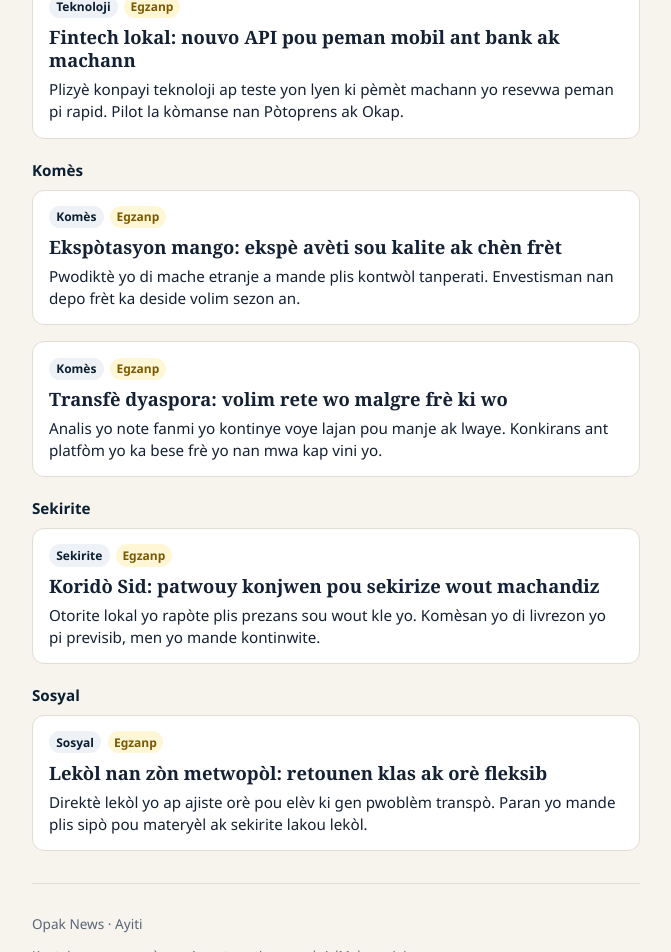
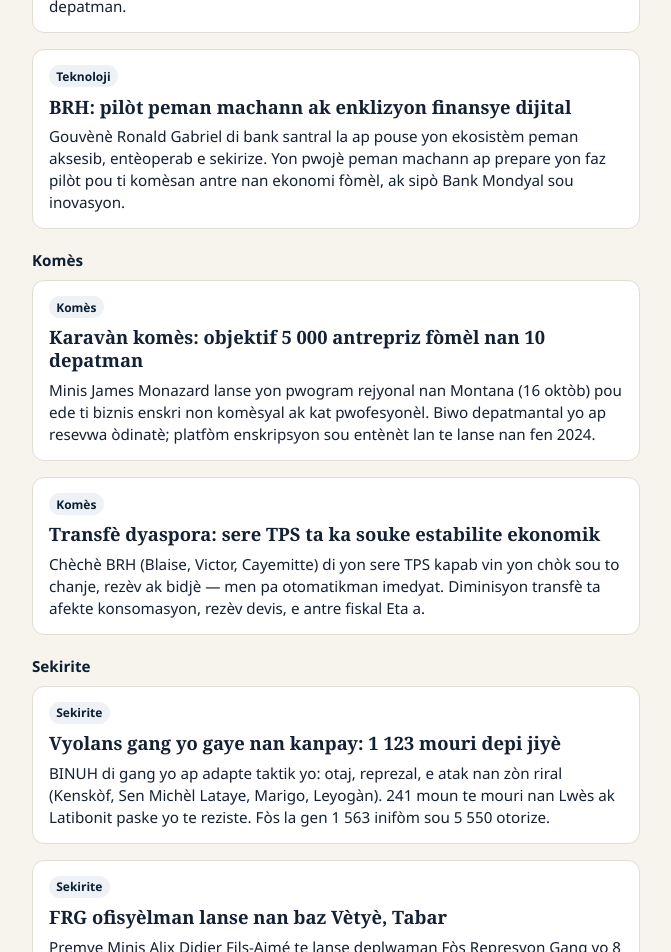
Before and after one commit to haitialways-pixel/opak-news, a React (Vite) app: page / in a window 1280 px wide. Shown: the part 1480-2432 px from the top of the page, without its empty margins (304-975 px from the left). Built offline with nearby package versions, Linux system fonts and the light colour scheme; no server answers.

Commit message:
Replace sample digest with real Haiti stories; reserve NTK #3 for Steeve
Curated Need-to-Know and quick hits from UN/BINUH, AP/WaPo, Le National,
HaitiLibre, Le Soulouquois, Le Nouvelliste/BRH. Third lead slot is an
isManual placeholder for Steeve's forthcoming original piece.

```diff
--- a/src/data/stories.ts
+++ b/src/data/stories.ts
@@ -1,154 +1,161 @@
 import type { Story } from "../types";
 
 /**
- * Sample Haiti digest content for v1.
- * Replace / extend via curation automation later.
+ * Curated Haiti digest — real stories with multi-source credits.
+ * Slot 3 (need-to-know) is reserved for Steeve's forthcoming piece.
  * Set isManual: true for editor-pushed stories.
  */
 export const STORIES: Story[] = [
   {
-    id: "ntk-cp-transition-2026-10",
+    id: "ntk-cep-elections-hold-2026-10",
     tier: "need-to-know",
     topic: "politics",
     publishedAt: "2026-10-26",
-    isSample: true,
     headline: {
-      ht: "Konsèy Prezidansyèl: nouvo kalandriye tranzisyon an nan diskisyon",
-      fr: "Conseil présidentiel : un nouveau calendrier de transition en discussion",
+      ht: "Eleksyon 13 desanm yo an rete: CEP ap revize kalandriye a",
+      fr: "Élections du 13 décembre en suspens : le CEP révise le calendrier",
     },
     brief: {
-      ht: "Lidè politik ak reprezantan sosyete sivil yo ap chèche yon antant sou dat eleksyon yo. Plizyè sous nan Pòtoprens di kalandriye a ka chanje nan semèn kap vini yo, san yon dat final pibliye ankò.",
-      fr: "Des dirigeants politiques et des représentants de la société civile cherchent un accord sur le calendrier électoral. Plusieurs sources à Port-au-Prince indiquent qu’il pourrait évoluer dans les prochaines semaines, sans date finale encore publiée.",
+      ht: "Apre amandman dekrè elektoral 6 oktòb la, Konsèy Elektoral Pwovizwa a pwolonje enskripsyon kandida jiska 31 oktòb epi li ranvwaye kanpay la. Nasyonzini di premye tou prezidansyèl ak lejislatif yo te ranvwaye san nouvo dat. Kan Ruiz Massieu avèti: pa fikse nouvo dat san yon evalyasyon reyalis sou sekirite ak lojistik.",
+      fr: "Après l’amendement du décret électoral du 6 octobre, le Conseil électoral provisoire a prolongé l’inscription des candidatures jusqu’au 31 octobre et reporté la campagne. L’ONU indique que le premier tour présidentiel et législatif a été reporté sans nouvelle date. Carlos Ruiz Massieu met en garde : ne pas fixer de nouvelles dates sans une évaluation réaliste de la sécurité et de la logistique.",
     },
-    sources: ["Sample: Agence locale", "Sample: Radio digests"],
+    sources: ["ONU Info / UN News", "BINUH S/2026/800", "Security Council Report"],
   },
   {
-    id: "ntk-port-cap-haiti-trade",
+    id: "ntk-gsf-salvador-attack-2026-10",
     tier: "need-to-know",
-    topic: "commerce",
+    topic: "security",
     publishedAt: "2026-10-26",
-    isSample: true,
     headline: {
-      ht: "Pò Kap Ayisyen: ogmantasyon trafik kago pou sezon fèt yo",
-      fr: "Port du Cap-Haïtien : hausse du trafic de fret pour la saison des fêtes",
+      ht: "Atak sou Fòs Represyon Gang yo: kat sòlda salvadorien yo toujou manke",
+      fr: "Attaque contre la Force de répression des gangs : quatre soldats salvadoriens toujours portés disparus",
     },
     brief: {
-      ht: "Operatè pò yo rapòte plis kontenè ki ap antre pou pwovizyon ak machandiz konsomatè. Komèsan nan Nò a di pri transpò a rete wo, men livrezon yo pi regilye pase nan mwa pase yo.",
-      fr: "Les opérateurs portuaires signalent davantage de conteneurs entrants pour l’approvisionnement et les biens de consommation. Les commerçants du Nord indiquent que les coûts de transport restent élevés, mais que les livraisons sont plus régulières que les mois précédents.",
+      ht: "Gang yo te tire sou yon machin blende nan Kwadesboukè nan fen semèn nan — pi gwo atak depi Fòs la kòmanse operasyon. Kat teknisyen avyasyon salvadorien rete san nouvèl. Washington Post rapòte kèk rès yo jwenn pa sanble pa t pou yo; Prezidan Bukele te di deja « se pa mesye nou yo ».",
+      fr: "Des gangs ont ouvert le feu sur un véhicule blindé à Croix-des-Bouquets en fin de semaine — la plus grave attaque depuis le début des opérations de la Force. Quatre techniciens d’aviation salvadoriens restent sans nouvelles. Le Washington Post indique que certains restes retrouvés ne semblent pas leur appartenir ; le président Bukele avait déjà affirmé « ce ne sont pas nos hommes ».",
     },
-    sources: ["Sample: Port authority brief", "Sample: Chamber digest"],
+    sources: ["AP News", "The Washington Post", "UN News"],
   },
   {
-    id: "ntk-solar-microgrid-artibonite",
+    id: "ntk-steeve-forthcoming",
     tier: "need-to-know",
-    topic: "development",
-    publishedAt: "2026-10-25",
-    isSample: true,
+    topic: "society",
+    publishedAt: "2026-10-26",
+    isManual: true,
     headline: {
-      ht: "Mikro-rezo solè: twa komin nan Latibonit resevwa nouvo enstalasyon",
-      fr: "Micro-réseaux solaires : trois communes de l’Artibonite reçoivent de nouvelles installations",
+      ht: "Istwa Steeve ap prepare — ap vini byento",
+      fr: "L’histoire que prépare Steeve — bientôt disponible",
     },
     brief: {
-      ht: "Yon pwojè patenarya ap mete panno solè ak batri pou klinik ak mache lokal. Rezidan yo di limyè a ap ede biznis ti jan yo rete ouvè pi ta nan aswè.",
-      fr: "Un projet de partenariat installe des panneaux solaires et des batteries pour des cliniques et des marchés locaux. Des habitants indiquent que l’éclairage aide les petites entreprises à rester ouvertes plus tard le soir.",
+      ht: "Espas sa a rezève pou yon istwa Steeve ap ekri li menm. Nou pap envante nouvèl la — lè li pare, li pral ranplase plas sa a ak yon atik Opak News orijinal (Kreyòl + Franse).",
+      fr: "Cet emplacement est réservé à une histoire que Steeve rédige lui-même. Nous n’inventons pas la nouvelle — dès qu’elle sera prête, elle remplacera ce créneau par un article original Opak News (créole + français).",
     },
-    sources: ["Sample: NGO field note", "Sample: Energy desk"],
+    sources: ["Opak News — edisyon Steeve"],
   },
   {
-    id: "qh-fintech-mobile-money",
+    id: "qh-gangs-rural-violence-un",
+    tier: "quick-hit",
+    topic: "security",
+    publishedAt: "2026-10-19",
+    headline: {
+      ht: "Vyolans gang yo gaye nan kanpay: 1 123 mouri depi jiyè",
+      fr: "La violence des gangs gagne les campagnes : 1 123 morts depuis juillet",
+    },
+    brief: {
+      ht: "BINUH di gang yo ap adapte taktik yo: otaj, reprezal, e atak nan zòn riral (Kenskòf, Sen Michèl Lataye, Marigo, Leyogàn). 241 moun te mouri nan Lwès ak Latibonit paske yo te reziste. Fòs la gen 1 563 inifòm sou 5 550 otorize.",
+      fr: "Le BINUH indique que les gangs adaptent leurs tactiques : otages, représailles et attaques en zones rurales (Kenscoff, Saint-Michel-de-l’Atalaye, Marigot, Léogâne). 241 personnes ont été tuées dans l’Ouest et l’Artibonite pour avoir résisté. La Force compte 1 563 uniformes sur 5 550 autorisés.",
+    },
+    sources: ["ONU Info", "UN News", "Rapò Sekretè Jeneral"],
+  },
+  {
+    id: "qh-commerce-caravan-5000",
+    tier: "quick-hit",
+    topic: "commerce",
+    publishedAt: "2026-10-18",
+    headline: {
+      ht: "Karavàn komès: objektif 5 000 antrepriz fòmèl nan 10 depatman",
+      fr: "Caravane du commerce : objectif 5 000 entreprises formelles dans les 10 départements",
+    },
+    brief: {
+      ht: "Minis James Monazard lanse yon pwogram rejyonal nan Montana (16 oktòb) pou ede ti biznis enskri non komèsyal ak kat pwofesyonèl. Biwo depatmantal yo ap resevwa òdinatè; platfòm enskripsyon sou entènèt lan te lanse nan fen 2024.",
+      fr: "Le ministre James Monazard a lancé un programme régional à l’Hôtel Montana (16 octobre) pour aider les petites entreprises à enregistrer leurs noms commerciaux et cartes professionnelles. Les bureaux départementaux recevront du matériel informatique ; la plateforme d’enregistrement en ligne date de fin 2024.",
+    },
+    sources: ["Le Soulouquois", "Ministère du Commerce"],
+  },
+  {
+    id: "qh-aiesu-startups-uni",
     tier: "quick-hit",
     topic: "tech",
-    publishedAt: "2026-10-26",
-    isSample: true,
+    publishedAt: "2026-10-11",
     headline: {
-      ht: "Fintech lokal: nouvo API pou peman mobil ant bank ak machann",
-      fr: "Fintech locale : une nouvelle API de paiement mobile entre banques et commerçants",
+      ht: "AIESU: 20 pwojè inivèsitè chwazi pou sipò inovasyon",
+      fr: "AIESU : 20 projets universitaires sélectionnés pour l’appui à l’innovation",
     },
     brief: {
-      ht: "Plizyè konpayi teknoloji ap teste yon lyen ki pèmèt machann yo resevwa peman pi rapid. Pilot la kòmanse nan Pòtoprens ak Okap.",
-      fr: "Plusieurs entreprises tech testent une passerelle permettant aux commerçants de recevoir des paiements plus rapidement. Le pilote démarre à Port-au-Prince et au Cap-Haïtien.",
+      ht: "MCI lanse Pwojè Sipò Inovasyon Antreprenarya ak Startup Inivèsitè nan Inivèsite Kiskeya (9 oktòb). Premye kwòt: 20 pwojè apre yon konpetisyon pitch. Enkubatè deja nan Kiskeya; yon lòt ap louvri nan Okay, ak objektif yon enkubatè pa depatman.",
+      fr: "Le MCI a lancé le Projet d’appui à l’innovation entrepreneuriale et aux startups universitaires à l’Université Quisqueya (9 octobre). Première cohorte : 20 projets après un concours de pitch. Un incubateur existe déjà à Quisqueya ; un autre ouvrira aux Cayes, avec l’objectif d’un incubateur par département.",
     },
-    sources: ["Sample: Tech roundup"],
+    sources: ["HaitiLibre", "MCI / Université Quisqueya"],
   },
   {
-    id: "qh-road-gonaives",
+    id: "qh-remittances-tps-risk",
     tier: "quick-hit",
-    topic: "development",
-    publishedAt: "2026-10-25",
-    isSample: true,
+    topic: "commerce",
+    publishedAt: "2026-10-02",
     headline: {
-      ht: "Wout Gonayiv–Ench: reparasyon ijan apre gwo lapli",
-      fr: "Route Gonaïves–Hinche : réparations urgentes après de fortes pluies",
+      ht: "Transfè dyaspora: sere TPS ta ka souke estabilite ekonomik",
+      fr: "Transferts de la diaspora : un durcissement du TPS pourrait fragiliser la stabilité économique",
     },
     brief: {
-      ht: "Ekip minisipal yo ap ranje seksyon ki te bloke. Chofè transpò piblik mande pi bon drenaj anvan sezon lapli a fini.",
-      fr: "Des équipes municipales réparent des tronçons bloqués. Les transporteurs publics demandent un meilleur drainage avant la fin de la saison des pluies.",
+      ht: "Chèchè BRH (Blaise, Victor, Cayemitte) di yon sere TPS kapab vin yon chòk sou to chanje, rezèv ak bidjè — men pa otomatikman imedyat. Diminisyon transfè ta afekte konsomasyon, rezèv devis, e antre fiskal Eta a.",
+      fr: "Des chercheurs de la BRH (Blaise, Victor, Cayemitte) estiment qu’un durcissement du TPS pourrait devenir un choc sur le taux de change, les réserves et le budget — sans transmission automatique ni immédiate. Une baisse des transferts affecterait la consommation, les réserves de devises et les recettes fiscales.",
     },
-    sources: ["Sample: Local desk"],
+    sources: ["Le Nouvelliste", "NAGO.TV", "BRH / DREF"],
   },
   {
-    id: "qh-export-mango",
+    id: "qh-frg-launch-tabarre",
     tier: "quick-hit",
-    topic: "commerce",
-    publishedAt: "2026-10-25",
-    isSample: true,
+    topic: "security",
+    publishedAt: "2026-10-09",
     headline: {
-      ht: "Ekspòtasyon mango: ekspè avèti sou kalite ak chèn frèt",
-      fr: "Exportation de mangues : les experts alertent sur la qualité et la chaîne du froid",
+      ht: "FRG ofisyèlman lanse nan baz Vètyè, Tabar",
+      fr: "La FRG officiellement lancée à la base Vertières, Tabarre",
     },
     brief: {
-      ht: "Pwodiktè yo di mache etranje a mande plis kontwòl tanperati. Envestisman nan depo frèt ka deside volim sezon an.",
-      fr: "Les producteurs indiquent que les marchés étrangers exigent davantage de contrôle de la température. L’investissement dans le froid pourrait déterminer les volumes de la saison.",
+      ht: "Premye Minis Alix Didier Fils-Aimé te lanse deplwaman Fòs Represyon Gang yo 8 oktòb, ak peyi kontribitè, kò diplomatik ak Nasyonzini. Jack Christofides di Fòs la la sou demann Ayiti, ansanm ak PNH ak FAd’H.",
+      fr: "Le Premier ministre Alix Didier Fils-Aimé a lancé le déploiement de la Force de répression des gangs le 8 octobre, avec les pays contributeurs, le corps diplomatique et l’ONU. Jack Christofides affirme que la Force est présente à la demande d’Haïti, aux côtés de la PNH et des FAd’H.",
     },
-    sources: ["Sample: Agri trade note"],
+    sources: ["Le National", "Primature"],
   },
   {
-    id: "qh-security-corridor",
+    id: "qh-humanitarian-idp-15m",
     tier: "quick-hit",
-    topic: "security",
-    publishedAt: "2026-10-24",
-    isSample: true,
+    topic: "society",
+    publishedAt: "2026-10-19",
     headline: {
-      ht: "Koridò Sid: patwouy konjwen pou sekirize wout machandiz",
-      fr: "Corridor Sud : patrouilles conjointes pour sécuriser les axes commerciaux",
+      ht: "Prèske 1,5 milyon deplase: plan imanitè 2026 a mwatye finanse",
+      fr: "Près de 1,5 million de déplacés : le plan humanitaire 2026 à moitié financé",
     },
     brief: {
-      ht: "Otorite lokal yo rapòte plis prezans sou wout kle yo. Komèsan yo di livrezon yo pi previsib, men yo mande kontinwite.",
-      fr: "Les autorités locales signalent une présence accrue sur les axes clés. Les commerçants jugent les livraisons plus prévisibles, mais demandent de la continuité.",
+      ht: "BINUH rapòte plis pase 17 000 nouvo deplase nan twa mwa ki sot pase yo; total la prèske 1,5 milyon, mwatye se timoun. Ekonomi an prevwa kontrakte pou setyèm ane konsèktif; bezwen imanitè yo depase mwayen yo genyen.",
+      fr: "Le BINUH rapporte plus de 17 000 nouveaux déplacés sur les trois derniers mois ; le total approche 1,5 million, dont la moitié d’enfants. L’économie devrait se contracter pour une septième année consécutive ; les besoins humanitaires dépassent les moyens disponibles.",
     },
-    sources: ["Sample: Security brief"],
+    sources: ["UN News", "BINUH", "WFP"],
   },
   {
-    id: "qh-school-reopen",
+    id: "qh-brh-digital-payments",
     tier: "quick-hit",
-    topic: "society",
-    publishedAt: "2026-10-24",
-    isSample: true,
+    topic: "tech",
+    publishedAt: "2026-10-20",
     headline: {
-      ht: "Lekòl nan zòn metwopòl: retounen klas ak orè fleksib",
-      fr: "Écoles de la zone métropolitaine : reprise des cours avec horaires flexibles",
+      ht: "BRH: pilòt peman machann ak enklizyon finansye dijital",
+      fr: "BRH : pilote de paiement marchand et inclusion financière numérique",
     },
     brief: {
-      ht: "Direktè lekòl yo ap ajiste orè pou elèv ki gen pwoblèm transpò. Paran yo mande plis sipò pou materyèl ak sekirite lakou lekòl.",
-      fr: "Des directions d’école adaptent les horaires pour les élèves confrontés aux difficultés de transport. Les parents demandent davantage de soutien pour le matériel et la sécurité des cours.",
+      ht: "Gouvènè Ronald Gabriel di bank santral la ap pouse yon ekosistèm peman aksesib, entèoperab e sekirize. Yon pwojè peman machann ap prepare yon faz pilòt pou ti komèsan antre nan ekonomi fòmèl, ak sipò Bank Mondyal sou inovasyon.",
+      fr: "Le gouverneur Ronald Gabriel indique que la banque centrale pousse un écosystème de paiements accessible, interopérable et sécurisé. Un projet de paiement marchand prépare une phase pilote pour intégrer les petits commerçants à l’économie formelle, avec l’appui de la Banque mondiale sur l’innovation.",
     },
-    sources: ["Sample: Education desk"],
-  },
-  {
-    id: "qh-diaspora-remit",
-    tier: "quick-hit",
-    topic: "commerce",
-    publishedAt: "2026-10-23",
-    isSample: true,
-    headline: {
-      ht: "Transfè dyaspora: volim rete wo malgre frè ki wo",
-      fr: "Transferts de la diaspora : des volumes élevés malgré des frais importants",
-    },
-    brief: {
-      ht: "Analis yo note fanmi yo kontinye voye lajan pou manje ak lwaye. Konkirans ant platfòm yo ka bese frè yo nan mwa kap vini yo.",
-      fr: "Les analystes notent que les familles continuent d’envoyer de l’argent pour la nourriture et le loyer. La concurrence entre plateformes pourrait faire baisser les frais dans les mois à venir.",
-    },
-    sources: ["Sample: Remittance watch"],
+    sources: ["BRH", "Banque mondiale (LAC)"],
   },
 ];
 
```
